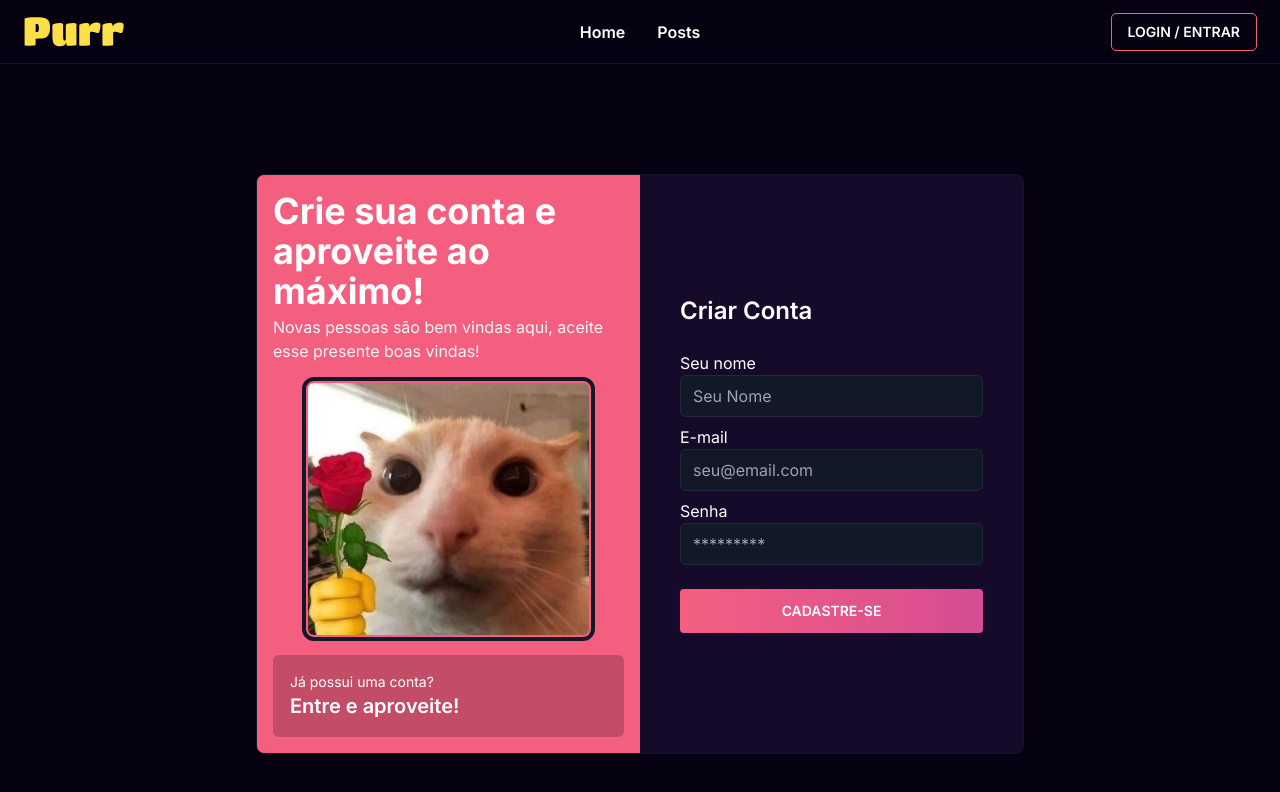
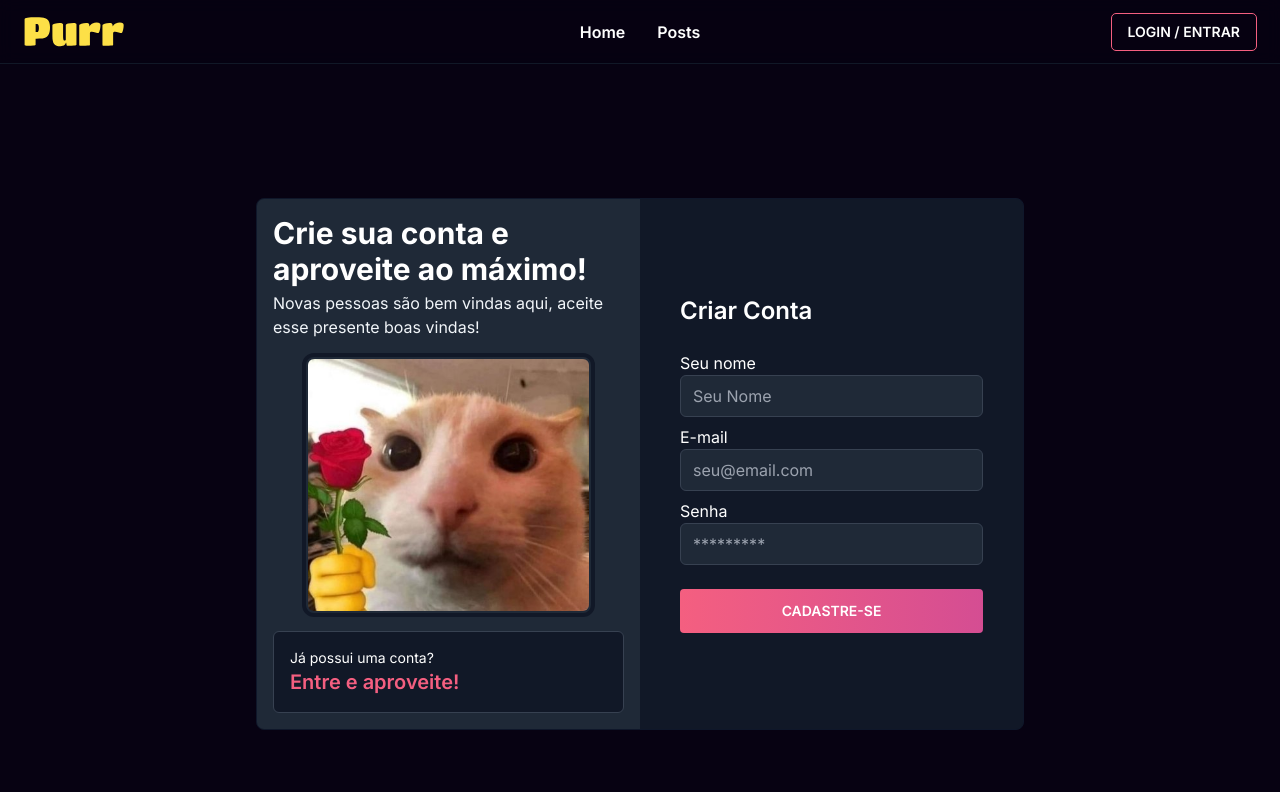
Before and after one commit to IgoCarvalho/purr, a Vue app in the folder web/: page /signup in a window 1280 px wide. Shown: the top 792 px of the page. Built offline with nearby package versions, Linux system fonts and the light colour scheme; no server answers.

Commit message:
:sparkles: (web) add SignUp page functionalities

```diff
--- a/web/src/components/MyInput.vue
+++ b/web/src/components/MyInput.vue
@@ -27,7 +27,7 @@ function updateValeu(e: Event) {
       :name="name"
       :value="modelValue"
       :placeholder="placeholder"
-      class="bg-gray-900 border border-gray-800 px-3 py-2 rounded-md block w-full hover:border-gray-700 focus:border-purr-pink focus:outline-purr-pink/30 focus:outline"
+      class="bg-gray-800 border border-gray-700 px-3 py-2 rounded-md block w-full hover:border-gray-600 focus:border-purr-pink focus:outline-purr-pink/30 focus:outline"
       @input="updateValeu"
     />
   </div>
--- a/web/src/pages/SignUpPage.vue
+++ b/web/src/pages/SignUpPage.vue
@@ -1,27 +1,85 @@
 <script setup lang="ts">
+import { ref } from 'vue';
+import axios from 'axios';
+import { useRouter } from 'vue-router';
+
+import { useAuthStore } from '@/stores/auth';
+
 import MyButton from '@/components/MyButton.vue';
 import MyInput from '@/components/MyInput.vue';
-import { ref } from 'vue';
 
+const authStore = useAuthStore();
+const router = useRouter();
+
+const isLoading = ref(false);
 const credentials = ref({
-  userName: '',
+  name: '',
   email: '',
   password: '',
 });
 
-function handleSubmit() {
-  console.log('submitted', credentials.value);
-  // do something
+async function handleSubmit() {
+  const isFormValid = validateForm();
+
+  if (!isFormValid) {
+    return;
+  }
+
+  isLoading.value = true;
+
+  try {
+    await authStore.signUp(credentials.value);
+
+    router.push('/login');
+  } catch (error) {
+    if (axios.isAxiosError(error) && error.response) {
+      if (error.response.status === 400) {
+        window.alert(
+          error.response.data.message || 'Email já esta sendo utilizado!'
+        );
+        return;
+      }
+
+      window.alert('Aconteceu algo de errado, tente novamente mais tarde!');
+      return;
+    }
+
+    window.alert('Aconteceu algo inesperado, tente novamente mais tarde!');
+  } finally {
+    isLoading.value = false;
+  }
+}
+
+function validateForm() {
+  if (credentials.value.name.trim().length === 0) {
+    window.alert('Preencha o campo nome');
+
+    return false;
+  }
+
+  if (credentials.value.email.trim().length === 0) {
+    window.alert('Preencha o campo email');
+
+    return false;
+  }
+
+  if (credentials.value.password.trim().length === 0) {
+    window.alert('Preencha o campo senha');
+
+    return false;
+  }
+
+  return true;
 }
 </script>
 
 <template>
   <div class="min-h-screen flex justify-center items-center">
     <div
-      class="w-full max-w-3xl grid grid-cols-2 rounded-lg overflow-hidden bg-[#773fcf20] border border-slate-900"
+      class="w-full max-w-3xl grid grid-cols-2 rounded-lg overflow-hidden bg-gray-900 border border-slate-900"
     >
-      <div class="p-4 bg-purr-pink bg-size-200%">
-        <h1 class="text-4xl text-white font-bold">
+      <div class="p-4 bg-gray-800 bg-size-200%">
+        <h1 class="text-3xl text-white font-bold">
           Crie sua conta e aproveite ao máximo!
         </h1>
         <p class="text-slate-100 mt-1">
@@ -35,11 +93,13 @@ function handleSubmit() {
         />
 
         <router-link
-          class="block text-sm p-4 rounded-md bg-black/20 border border-transparent hover:border-gray-700 hover:bg-black/30"
+          class="block text-sm p-4 rounded-md bg-gray-900 border border-gray-700 hover:border-gray-600 hover:bg-gray-900/80 transition-colors"
           to="/login"
         >
           Já possui uma conta? <br />
-          <span class="text-xl font-semibold">Entre e aproveite!</span>
+          <span class="text-xl font-semibold text-purr-pink"
+            >Entre e aproveite!</span
+          >
         </router-link>
       </div>
 
@@ -53,9 +113,9 @@ function handleSubmit() {
           <MyInput
             type="text"
             label="Seu nome"
-            name="email"
+            name="name"
             placeholder="Seu Nome"
-            v-model="credentials.userName"
+            v-model="credentials.name"
           />
           <MyInput
             type="email"
@@ -72,7 +132,9 @@ function handleSubmit() {
             v-model="credentials.password"
           />
 
-          <MyButton class="mt-4" size="md">Cadastre-se</MyButton>
+          <MyButton :loading="isLoading" class="mt-4" size="md">
+            Cadastre-se
+          </MyButton>
         </form>
       </div>
     </div>
```
